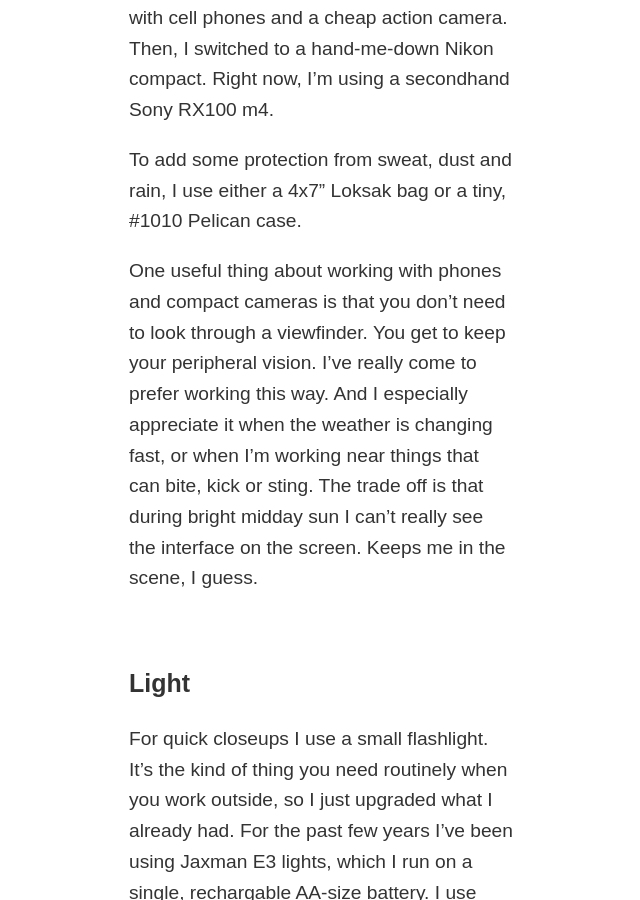
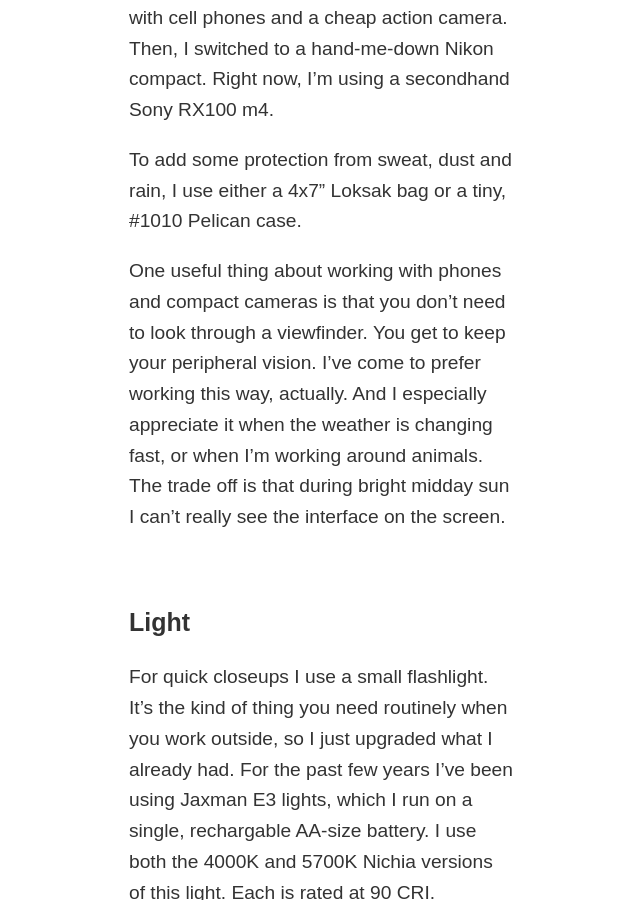
Before and after one commit to zachmccabe/zachmccabe.github.io, a Jekyll site: the page built from _briars/briars.md, in a window 1280 px wide and 900 px high, scrolled down 6452 px. Shown: the whole window, without its empty margins (319-959 px from the left). Built offline with Jekyll 4.4.1, drawn with Linux system fonts in a browser that asks for light colours.

Commit message:
Update briars.md

```diff
--- a/_briars/briars.md
+++ b/_briars/briars.md
@@ -127,7 +127,7 @@
 
 To add some protection from sweat, dust and rain, I use either a 4x7" Loksak bag or a tiny, #1010 Pelican case.
 
-One useful thing about working with phones and compact cameras is that you don't need to look through a viewfinder. You get to keep your peripheral vision. I've really come to prefer working this way. And I especially appreciate it when the weather is changing fast, or when I'm working near things that can bite, kick or sting. The trade off is that during bright midday sun I can't really see the interface on the screen. Keeps me in the scene, I guess.
+One useful thing about working with phones and compact cameras is that you don't need to look through a viewfinder. You get to keep your peripheral vision. I've come to prefer working this way, actually. And I especially appreciate it when the weather is changing fast, or when I'm working around animals. The trade off is that during bright midday sun I can't really see the interface on the screen.
 
 ### Light
 
```
